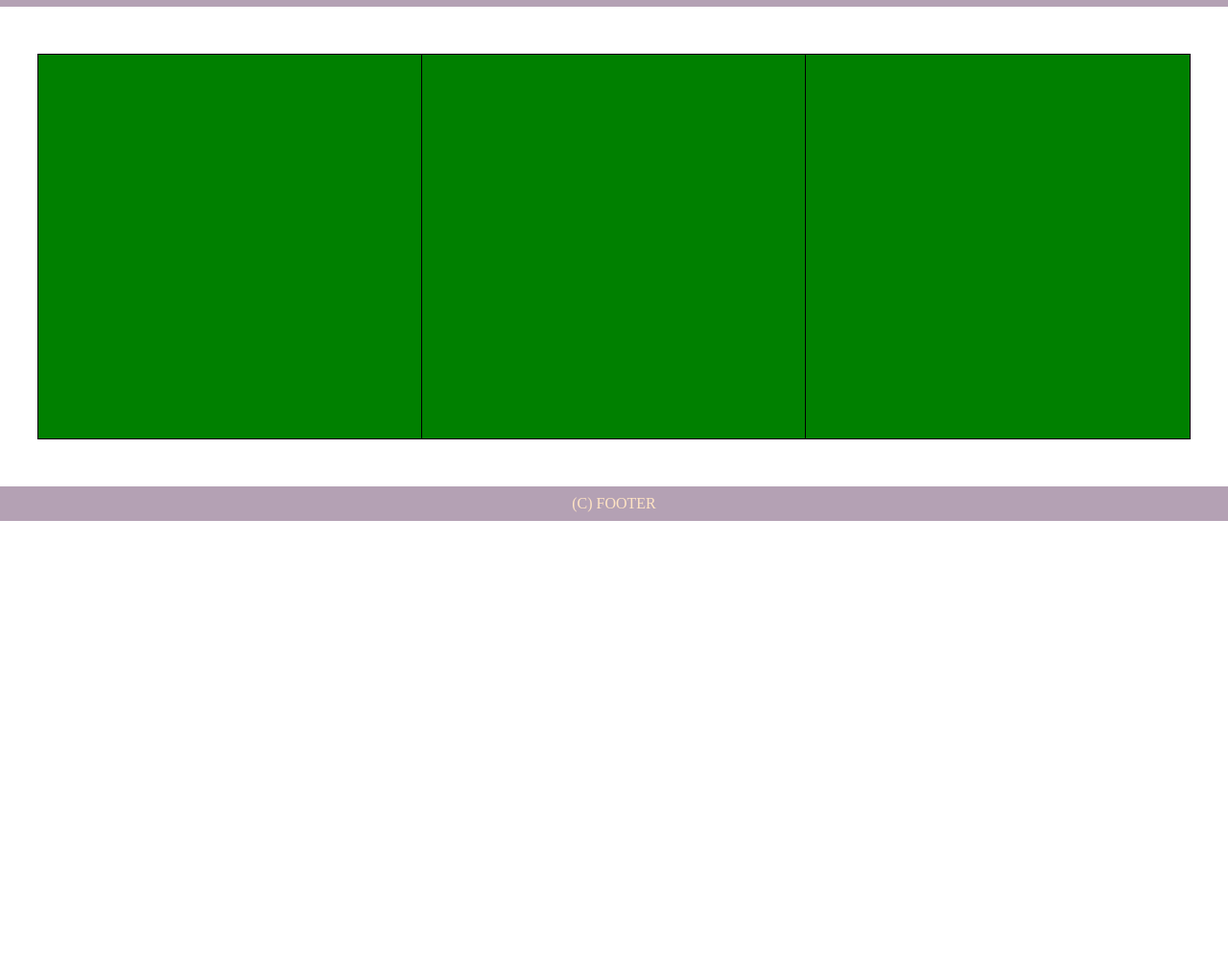
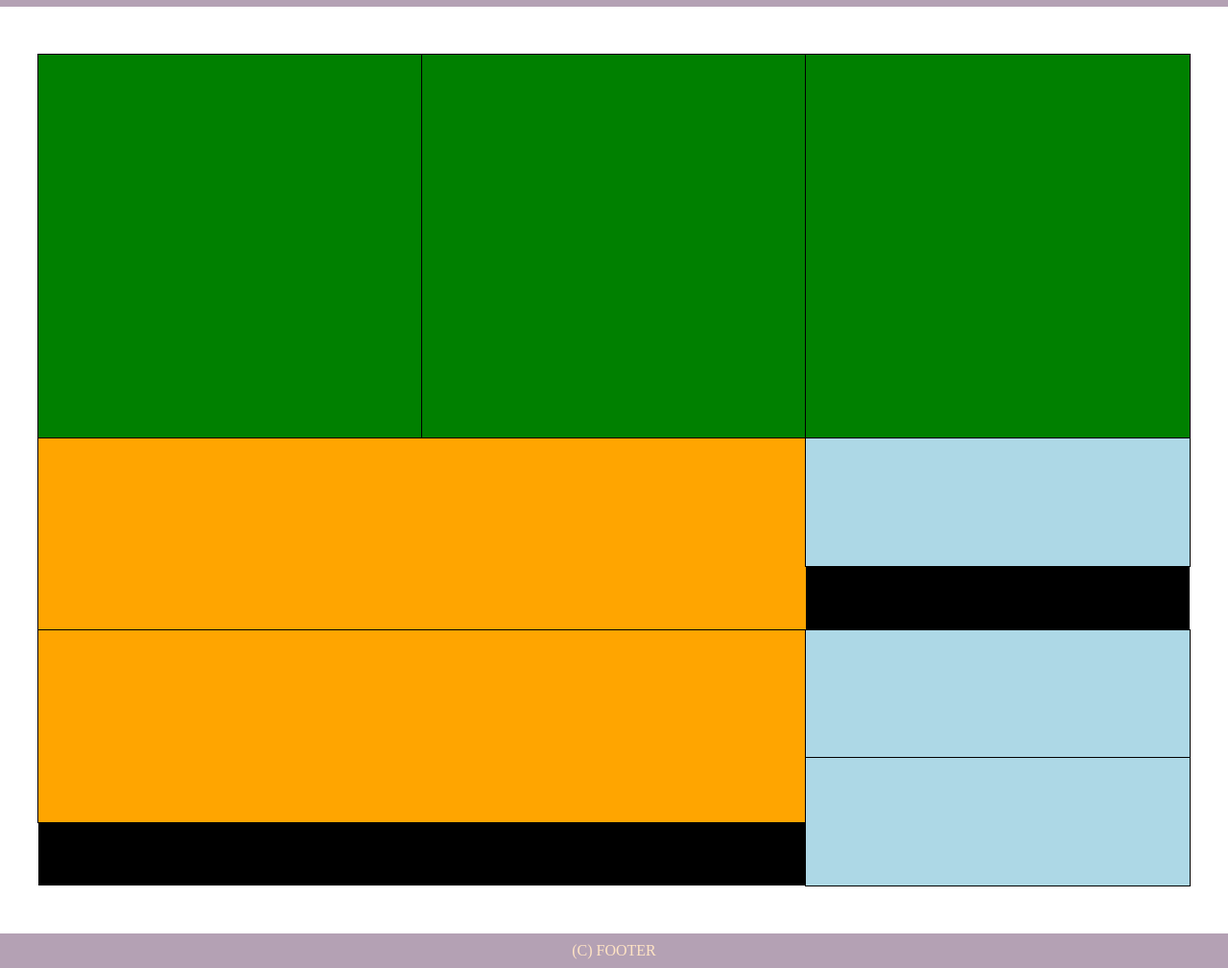
Before and after one commit to karakurtev/L6_HW5, a plain HTML site: page Float/index.html in a window 1280 px wide. Shown: the part 66-1075 px from the top of the page at 96% size. Before the commit the page ends 800 px from the top, so only its background shows below. Drawn offline with Linux system fonts and the light colour scheme.

Commit message:
add floa-b floa-c

```diff
--- a/Float/index.html
+++ b/Float/index.html
@@ -35,7 +35,28 @@
                 <div class="floa-a"></div>
                 <div class="floa-a"></div>
             </div>
-            <div class="float_box"></div>
+            <div class="float_box ">
+                <div class="float_box_in clearfix">
+                    <div class="floa-b"></div>
+                    <div class="floa-c"></div>
+                    <div class="floa-b"></div>
+
+                    <div class="floa-c"></div>
+
+                    <div class="floa-c"></div>
+
+
+
+
+
+
+
+                </div>
+                <div class="float_box_in c clearfix">
+
+                </div>
+
+            </div>
             <div class="float_box"></div>
          </div>
          <div class="footer">
--- a/css/style.css
+++ b/css/style.css
@@ -209,7 +209,13 @@ p + p {
     .float_box {
         background: black;
         margin: 50px auto;
+        font-size: 0;
     }
+    .float_box_in {
+        display: inline-block;
+
+    }
+
 
     .floa-a{
         background: green;
@@ -219,8 +225,23 @@ p + p {
 	    float: left
     }
 
-    .clearfix:after {
+    .floa-b {
+        background: orange;
+	    width: 800px;
+        height: 200px;
+	    outline: 1px solid black;
+	    float: left
+    }
+    .floa-c {
+        background: lightblue;
+	    width: 400px;
+        height: 133px;
+	    outline: 1px solid black;
+	    float: right;
+    }
+
+    .clearfix :after {
         content: " ";
-        clear: left;
+        clear: both;
         display: block;
     }
```
